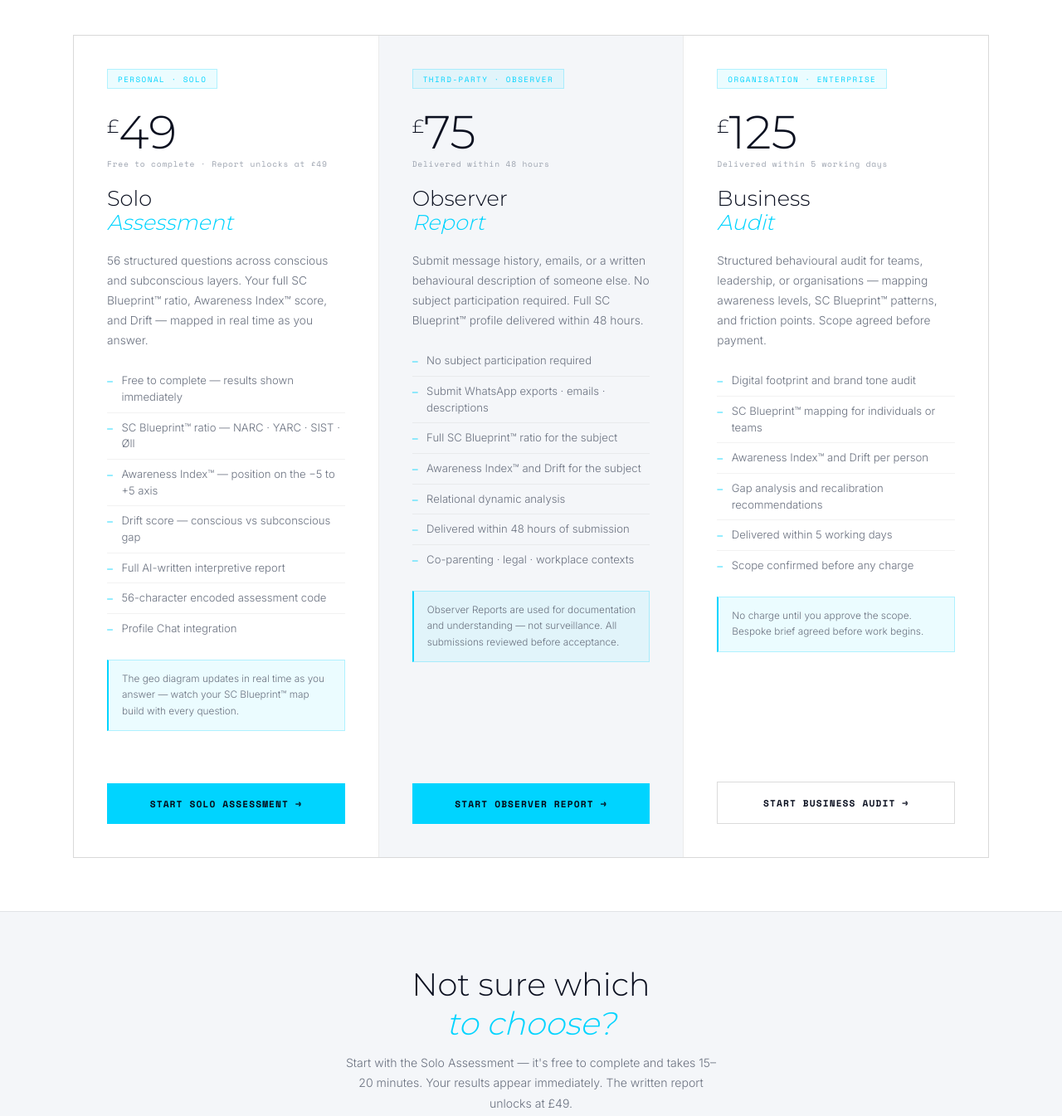
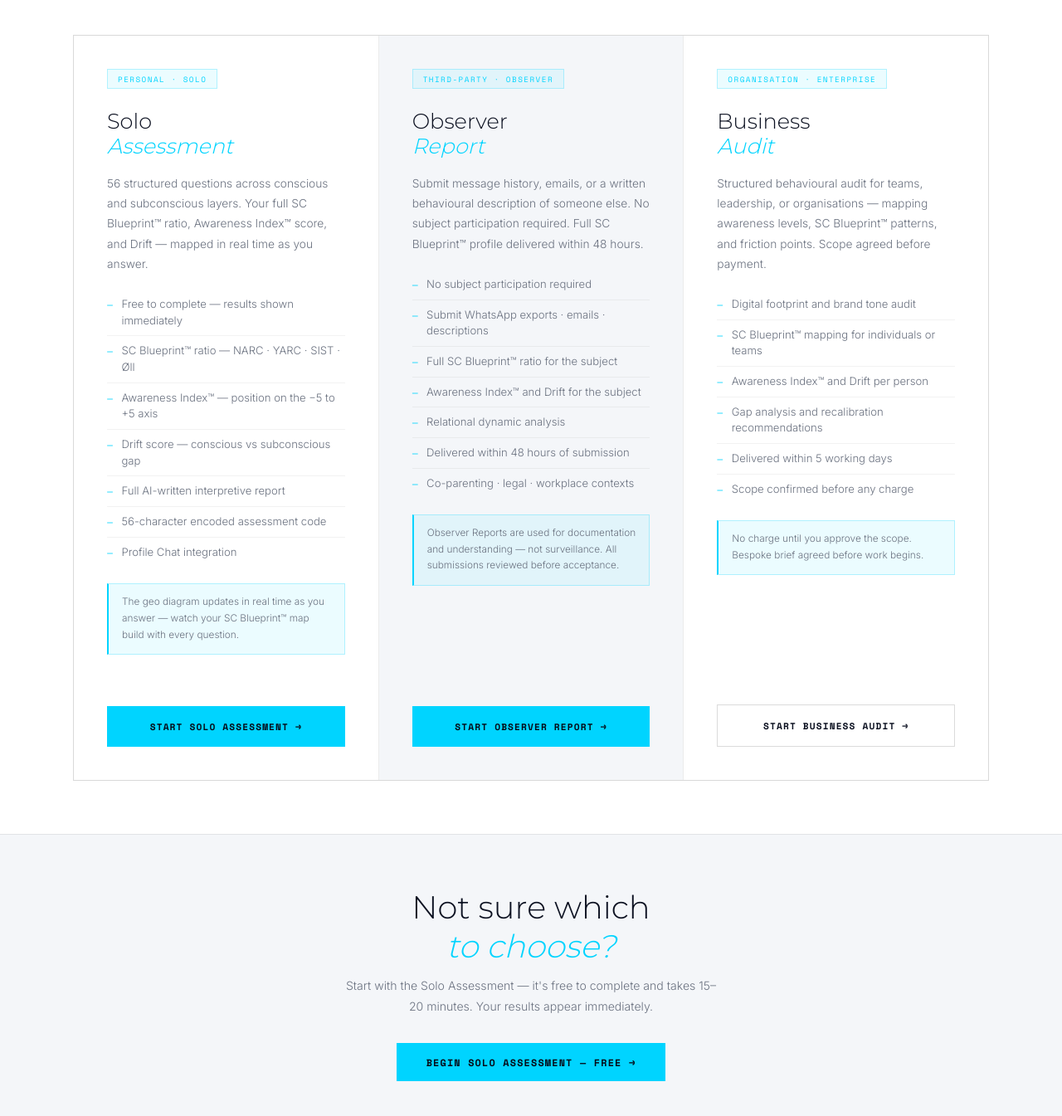
Before and after one commit to RickVR32/PsyTectrics, a plain HTML site: page reports.html in a window 1280 px wide. Shown: the part 480-1825 px from the top of the page at 83% size. Drawn offline with nearby package versions, Linux system fonts and the light colour scheme.

Commit message:
Update reports.html

```diff
--- a/reports.html
+++ b/reports.html
@@ -43,9 +43,6 @@ nav{position:fixed;top:0;left:0;right:0;z-index:200;display:flex;align-items:cen
 .report-card.featured{background:var(--bg-soft)}
 .card-header{padding:2.5rem 2.5rem 0}
 .card-badge{font-family:var(--mono);font-size:0.58rem;letter-spacing:0.16em;text-transform:uppercase;color:var(--accent);background:var(--accent-soft);border:1px solid var(--accent-border);padding:0.28rem 0.75rem;display:inline-block;margin-bottom:1.5rem}
-.card-price{font-family:var(--serif);font-size:3.5rem;font-weight:300;color:var(--text);line-height:1;margin-bottom:0.2rem}
-.card-price sup{font-size:1.4rem;vertical-align:top;margin-top:0.6rem;display:inline-block}
-.card-price-note{font-family:var(--mono);font-size:0.6rem;letter-spacing:0.08em;color:var(--muted2);margin-bottom:1.2rem}
 .card-header h2{font-family:var(--serif);font-size:1.6rem;font-weight:300;color:var(--text);margin-bottom:0;line-height:1.15}
 .card-header h2 em{font-style:italic;color:var(--accent)}
 .card-body{padding:1.2rem 2.5rem;flex:1}
@@ -110,8 +107,6 @@ nav{position:fixed;top:0;left:0;right:0;z-index:200;display:flex;align-items:cen
     <a href="solo.html" class="report-card">
       <div class="card-header">
         <div class="card-badge">Personal · Solo</div>
-        <div class="card-price"><sup>£</sup>49</div>
-        <div class="card-price-note">Free to complete · Report unlocks at £49</div>
         <h2>Solo<br/><em>Assessment</em></h2>
       </div>
       <div class="card-body">
@@ -136,8 +131,6 @@ nav{position:fixed;top:0;left:0;right:0;z-index:200;display:flex;align-items:cen
     <a href="observer.html" class="report-card featured">
       <div class="card-header">
         <div class="card-badge">Third-party · Observer</div>
-        <div class="card-price"><sup>£</sup>75</div>
-        <div class="card-price-note">Delivered within 48 hours</div>
         <h2>Observer<br/><em>Report</em></h2>
       </div>
       <div class="card-body">
@@ -162,8 +155,6 @@ nav{position:fixed;top:0;left:0;right:0;z-index:200;display:flex;align-items:cen
     <a href="business.html" class="report-card">
       <div class="card-header">
         <div class="card-badge">Organisation · Enterprise</div>
-        <div class="card-price"><sup>£</sup>125</div>
-        <div class="card-price-note">Delivered within 5 working days</div>
         <h2>Business<br/><em>Audit</em></h2>
       </div>
       <div class="card-body">
@@ -188,7 +179,7 @@ nav{position:fixed;top:0;left:0;right:0;z-index:200;display:flex;align-items:cen
 
 <div class="cta-strip">
   <h2>Not sure which<br/><em>to choose?</em></h2>
-  <p>Start with the Solo Assessment — it's free to complete and takes 15–20 minutes. Your results appear immediately. The written report unlocks at £49.</p>
+  <p>Start with the Solo Assessment — it's free to complete and takes 15–20 minutes. Your results appear immediately.</p>
   <a href="solo.html" style="display:inline-block;background:var(--accent);color:#060B18;padding:0.9rem 2.2rem;font-family:var(--mono);font-size:0.74rem;font-weight:700;letter-spacing:0.1em;text-transform:uppercase;text-decoration:none;transition:opacity 0.2s">Begin Solo Assessment — free →</a>
 </div>
 
```
